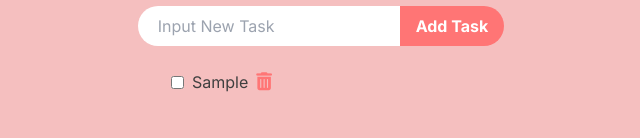
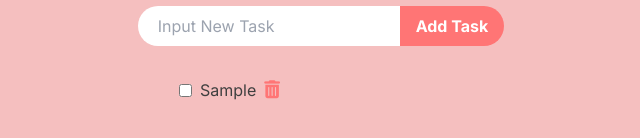
Before and after one commit to ivantanakaa/task-tracker, a Next.js app: page / in a window 1280 px wide. Both pictures are taken after typing "Sample" into the empty fields and a click on the button "Add Task". Shown: the part 422-560 px from the top of the page, without its empty margins (319-959 px from the left). Built offline with nearby package versions, Linux system fonts and the light colour scheme.

Commit message:
fix: fixing task row pointer style

```diff
--- a/src/app/components/TaskList/TaskRow/index.tsx
+++ b/src/app/components/TaskList/TaskRow/index.tsx
@@ -14,16 +14,13 @@ export default function TaskRow(props: TaskRowInterface) {
   return (
     <li
       key={id}
+      onClick={() => onToggleComplete(id)}
       className={
-        "flex justify-center align-middle items-center gap-2 " +
+        "flex justify-center align-middle items-center gap-2 p-2 cursor-pointer " +
         (completed && "line-through")
       }
     >
-      <input
-        type="checkbox"
-        onChange={() => onToggleComplete(id)}
-        checked={completed}
-      />
+      <input type="checkbox" className="cursor-pointer" checked={completed} />
       {name}
 
       <button onClick={() => onDelete(id)}>
```
